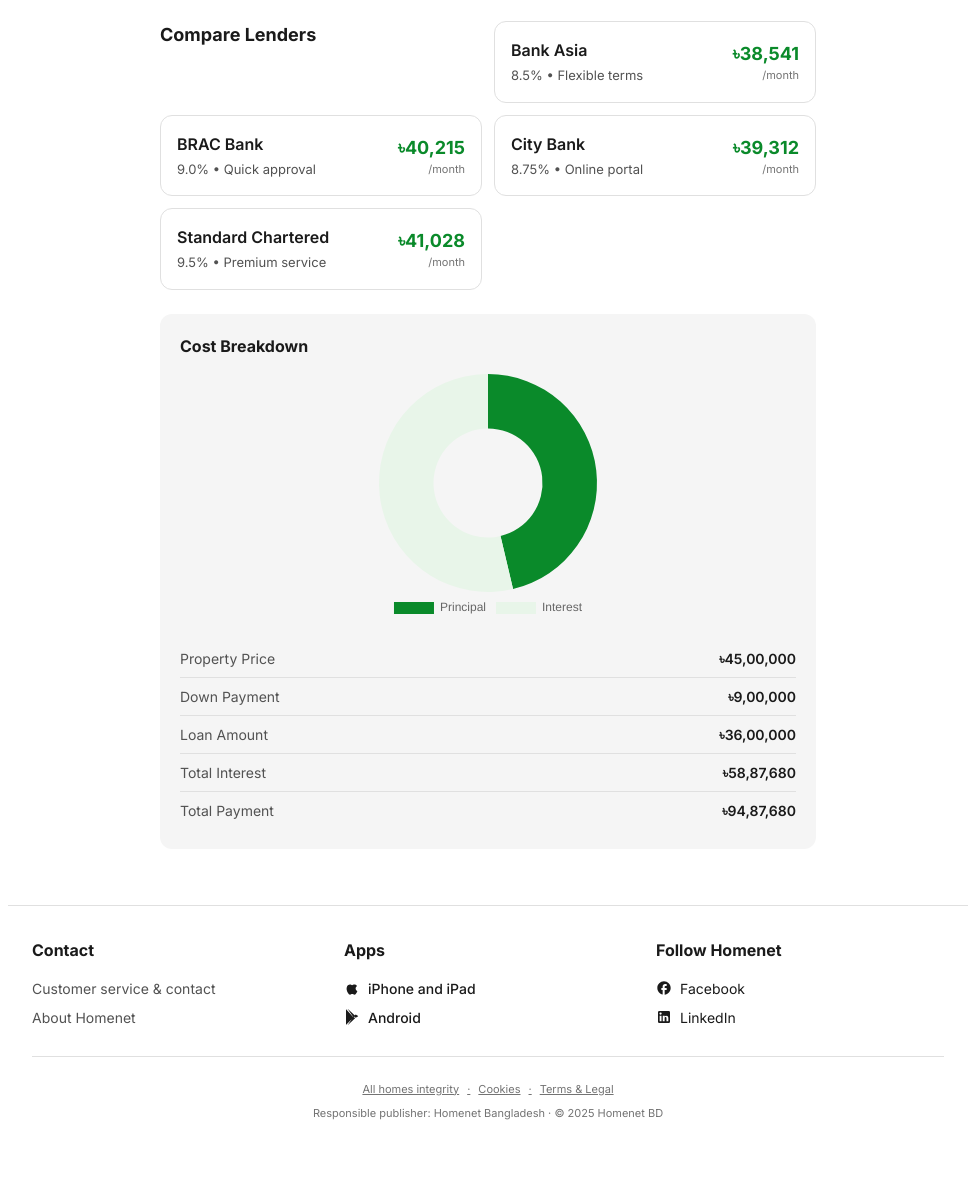
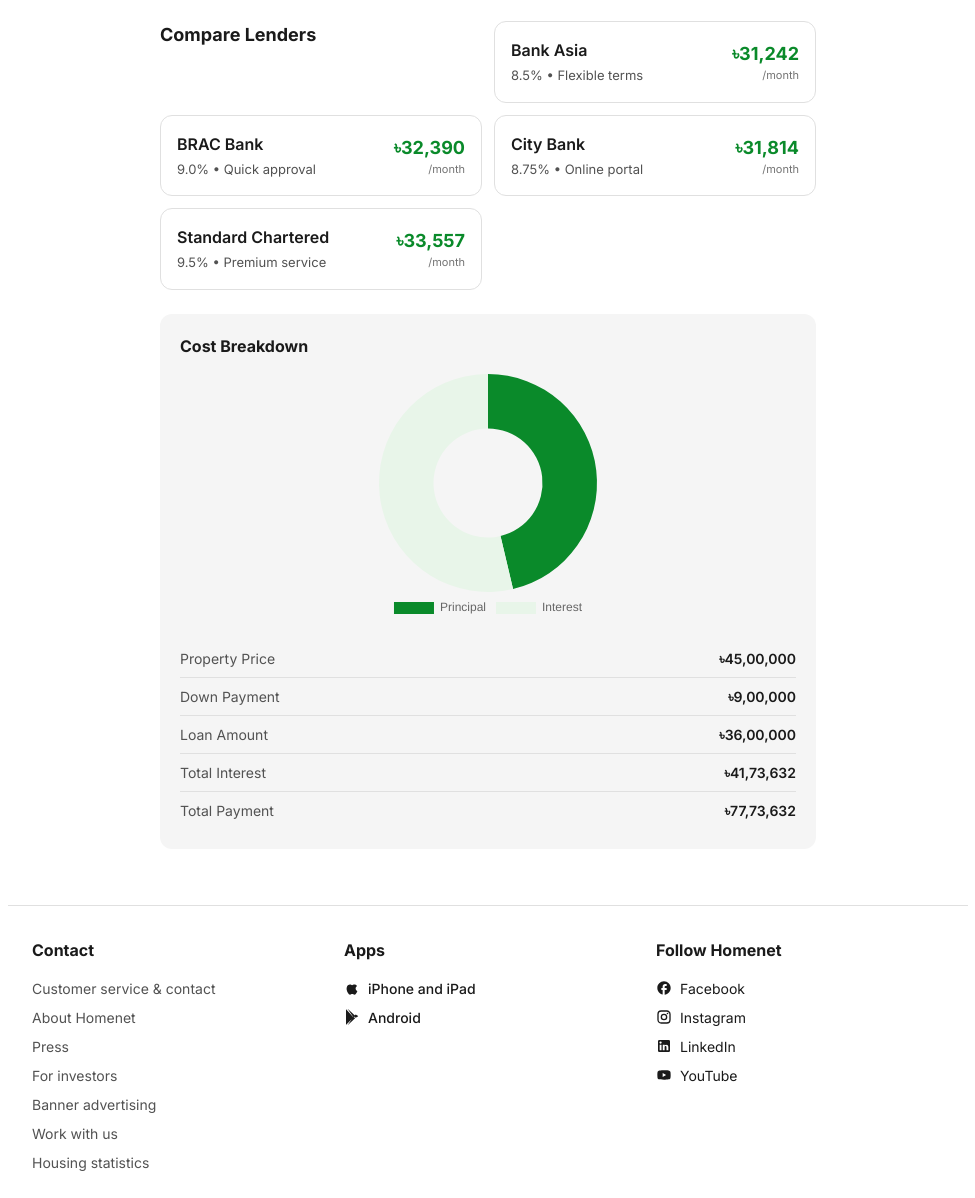
Before and after one commit to Redwan-Ahmed241/Homenet, a plain HTML site: page mortgage.html in a window 1280 px wide. Shown: the part 818-2016 px from the top of the page, without its empty margins (152-1127 px from the left). Before the commit the page ends 1964 px from the top, so only its background shows below. Drawn offline with nearby package versions, Linux system fonts and the light colour scheme.

Commit message:
feat: implement main JS functionality, establish global CSS design system, and update header navigation links

```diff
--- a/css/styles.css
+++ b/css/styles.css
@@ -369,6 +369,7 @@
 
 /* CTA */
 .search__cta {
+  display: block;
   width: 100%;
   padding: var(--space-3) var(--space-6);
   background: var(--color-primary);
--- a/mortgage.html
+++ b/mortgage.html
@@ -85,8 +85,8 @@
     </div>
     <nav class="header__nav">
       <a href="listings.html" class="header__nav-tab">For Sale</a>
-      <a href="#" class="header__nav-tab">Find Prices</a>
-      <a href="#" class="header__nav-tab">Search for a Broker</a>
+      <a href="listings.html" class="header__nav-tab">Find Prices</a>
+      <a href="dashboard.html" class="header__nav-tab">Search for a Broker</a>
     </nav>
   </header>
 
@@ -134,13 +134,13 @@
     <div class="emi-result">
       <div class="emi-result__label">Estimated Monthly Payment</div>
       <div class="emi-result__amount" id="emi-display">৳39,532</div>
-      <div class="emi-result__period">per month for 20 years</div>
+      <div class="emi-result__period" id="emi-period">per month for 20 years</div>
     </div>
 
     <div class="lenders">
       <h2 class="lenders__title">Compare Lenders</h2>
 
-      <div class="lender-card">
+      <div class="lender-card" data-rate="8.5">
         <div class="lender-card__info">
           <span class="lender-card__bank">Bank Asia</span>
           <span class="lender-card__rate">8.5% • Flexible terms</span>
@@ -151,7 +151,7 @@
         </div>
       </div>
 
-      <div class="lender-card">
+      <div class="lender-card" data-rate="9.0">
         <div class="lender-card__info">
           <span class="lender-card__bank">BRAC Bank</span>
           <span class="lender-card__rate">9.0% • Quick approval</span>
@@ -162,7 +162,7 @@
         </div>
       </div>
 
-      <div class="lender-card">
+      <div class="lender-card" data-rate="8.75">
         <div class="lender-card__info">
           <span class="lender-card__bank">City Bank</span>
           <span class="lender-card__rate">8.75% • Online portal</span>
@@ -173,7 +173,7 @@
         </div>
       </div>
 
-      <div class="lender-card">
+      <div class="lender-card" data-rate="9.5">
         <div class="lender-card__info">
           <span class="lender-card__bank">Standard Chartered</span>
           <span class="lender-card__rate">9.5% • Premium service</span>
@@ -193,23 +193,23 @@
       <div class="breakdown">
         <div class="breakdown-item">
           <span class="breakdown-item__label">Property Price</span>
-          <span class="breakdown-item__value">৳45,00,000</span>
+          <span class="breakdown-item__value" id="bd-price">৳45,00,000</span>
         </div>
         <div class="breakdown-item">
           <span class="breakdown-item__label">Down Payment</span>
-          <span class="breakdown-item__value">৳9,00,000</span>
+          <span class="breakdown-item__value" id="bd-down">৳9,00,000</span>
         </div>
         <div class="breakdown-item">
           <span class="breakdown-item__label">Loan Amount</span>
-          <span class="breakdown-item__value">৳36,00,000</span>
+          <span class="breakdown-item__value" id="bd-loan">৳36,00,000</span>
         </div>
         <div class="breakdown-item">
           <span class="breakdown-item__label">Total Interest</span>
-          <span class="breakdown-item__value">৳58,87,680</span>
+          <span class="breakdown-item__value" id="bd-interest">৳58,87,680</span>
         </div>
         <div class="breakdown-item">
           <span class="breakdown-item__label">Total Payment</span>
-          <span class="breakdown-item__value">৳94,87,680</span>
+          <span class="breakdown-item__value" id="bd-total">৳94,87,680</span>
         </div>
       </div>
     </div>
@@ -222,6 +222,11 @@
         <h4 class="footer__title">Contact</h4>
         <a href="#" class="footer__link">Customer service & contact</a>
         <a href="#" class="footer__link">About Homenet</a>
+        <a href="#" class="footer__link">Press</a>
+        <a href="#" class="footer__link">For investors</a>
+        <a href="#" class="footer__link">Banner advertising</a>
+        <a href="#" class="footer__link">Work with us</a>
+        <a href="#" class="footer__link">Housing statistics</a>
       </div>
       <div class="footer__section">
         <h4 class="footer__title">Apps</h4>
@@ -241,8 +246,16 @@
           Facebook
         </a>
         <a href="#" class="footer__social-link">
+          <svg viewBox="0 0 24 24" fill="currentColor"><path d="M7.8 2h8.4C19.4 2 22 4.6 22 7.8v8.4a5.8 5.8 0 01-5.8 5.8H7.8C4.6 22 2 19.4 2 16.2V7.8A5.8 5.8 0 017.8 2zm-.2 2A3.6 3.6 0 004 7.6v8.8C4 18.39 5.61 20 7.6 20h8.8a3.6 3.6 0 003.6-3.6V7.6C20 5.61 18.39 4 16.4 4H7.6zm9.65 1.5a1.25 1.25 0 110 2.5 1.25 1.25 0 010-2.5zM12 7a5 5 0 110 10 5 5 0 010-10zm0 2a3 3 0 100 6 3 3 0 000-6z"/></svg>
+          Instagram
+        </a>
+        <a href="#" class="footer__social-link">
           <svg viewBox="0 0 24 24" fill="currentColor"><path d="M19 3a2 2 0 012 2v14a2 2 0 01-2 2H5a2 2 0 01-2-2V5a2 2 0 012-2h14m-.5 15.5v-5.3a3.26 3.26 0 00-3.26-3.26c-.85 0-1.84.52-2.32 1.3v-1.11h-2.79v8.37h2.79v-4.93c0-.77.62-1.4 1.39-1.4a1.4 1.4 0 011.4 1.4v4.93h2.79M6.88 8.56a1.68 1.68 0 001.68-1.68c0-.93-.75-1.69-1.68-1.69a1.69 1.69 0 00-1.69 1.69c0 .93.76 1.68 1.69 1.68m1.39 9.94v-8.37H5.5v8.37h2.77z"/></svg>
           LinkedIn
+        </a>
+        <a href="#" class="footer__social-link">
+          <svg viewBox="0 0 24 24" fill="currentColor"><path d="M10 15l5.19-3L10 9v6m11.56-7.83c.13.47.22 1.1.28 1.9.07.8.1 1.49.1 2.09L22 12c0 2.19-.16 3.8-.44 4.83-.25.9-.83 1.48-1.73 1.73-.47.13-1.33.22-2.65.28-1.3.07-2.49.1-3.59.1L12 19c-4.19 0-6.8-.16-7.83-.44-.9-.25-1.48-.83-1.73-1.73-.13-.47-.22-1.1-.28-1.9-.07-.8-.1-1.49-.1-2.09L2 12c0-2.19.16-3.8.44-4.83.25-.9.83-1.48 1.73-1.73.47-.13 1.33-.22 2.65-.28 1.3-.07 2.49-.1 3.59-.1L12 5c4.19 0 6.8.16 7.83.44.9.25 1.48.83 1.73 1.73z"/></svg>
+          YouTube
         </a>
       </div>
     </div>
@@ -254,7 +267,7 @@
         <span class="footer__bottom-link">·</span>
         <a href="#" class="footer__bottom-link">Terms & Legal</a>
       </div>
-      <p class="footer__copyright">Responsible publisher: Homenet Bangladesh · © 2025 Homenet BD</p>
+      <p class="footer__copyright">Cookie Settings<br>Responsible publisher: Homenet Bangladesh · © 2025 Homenet BD</p>
     </div>
   </footer>
 
@@ -267,16 +280,50 @@
     const interestRateInput = document.getElementById('interest-rate');
     const emiDisplay = document.getElementById('emi-display');
 
+    function formatTaka(num) {
+      return '৳' + Math.round(num).toLocaleString('en-IN');
+    }
+
+    function calcEMI(principal, ratePercent, years) {
+      const r = ratePercent / 100 / 12;
+      const n = years * 12;
+      if (principal <= 0 || r <= 0 || n <= 0) return 0;
+      return principal * r * Math.pow(1 + r, n) / (Math.pow(1 + r, n) - 1);
+    }
+
     function calculateEMI() {
-      const P = parseFloat(priceInput.value) * (1 - parseInt(downPaymentSlider.value) / 100);
-      const r = parseFloat(interestRateInput.value) / 100 / 12;
-      const n = parseInt(loanTermSelect.value) * 12;
+      const price = parseFloat(priceInput.value) || 0;
+      const downPct = parseInt(downPaymentSlider.value) || 0;
+      const downAmount = price * (downPct / 100);
+      const loanAmount = price - downAmount;
+      const rate = parseFloat(interestRateInput.value) || 0;
+      const years = parseInt(loanTermSelect.value) || 0;
+      const n = years * 12;
 
-      if (P > 0 && r > 0 && n > 0) {
-        const emi = P * r * Math.pow(1 + r, n) / (Math.pow(1 + r, n) - 1);
-        emiDisplay.textContent = '৳' + Math.round(emi).toLocaleString();
-        updateChart(P, emi * n - P);
-      }
+      const emi = calcEMI(loanAmount, rate, years);
+      const totalPayment = emi * n;
+      const totalInterest = totalPayment - loanAmount;
+
+      // Update main display
+      emiDisplay.textContent = formatTaka(emi);
+      document.getElementById('emi-period').textContent = `per month for ${years} years`;
+
+      // Update breakdown
+      document.getElementById('bd-price').textContent = formatTaka(price);
+      document.getElementById('bd-down').textContent = formatTaka(downAmount);
+      document.getElementById('bd-loan').textContent = formatTaka(loanAmount);
+      document.getElementById('bd-interest').textContent = formatTaka(totalInterest);
+      document.getElementById('bd-total').textContent = formatTaka(totalPayment);
+
+      // Update lender cards
+      document.querySelectorAll('.lender-card').forEach(card => {
+        const bankRate = parseFloat(card.dataset.rate);
+        const bankEmi = calcEMI(loanAmount, bankRate, years);
+        card.querySelector('.lender-card__amount').textContent = formatTaka(bankEmi);
+      });
+
+      // Update chart
+      updateChart(loanAmount, totalInterest > 0 ? totalInterest : 0);
     }
 
     downPaymentSlider.addEventListener('input', function() {
```
Also changed, not shown: dashboard.html (+2 -2 lines), index.html (+3 -3 lines), insurance.html (+2 -2 lines), js/main.js (+5 -11 lines), listings.html (+3 -2 lines), property.html (+14 -11 lines), 1 other file.
